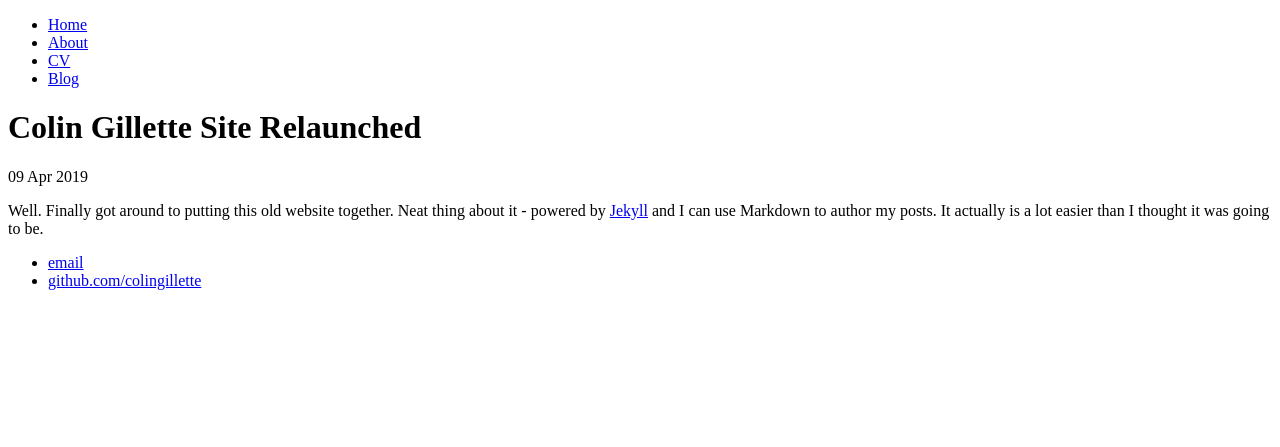
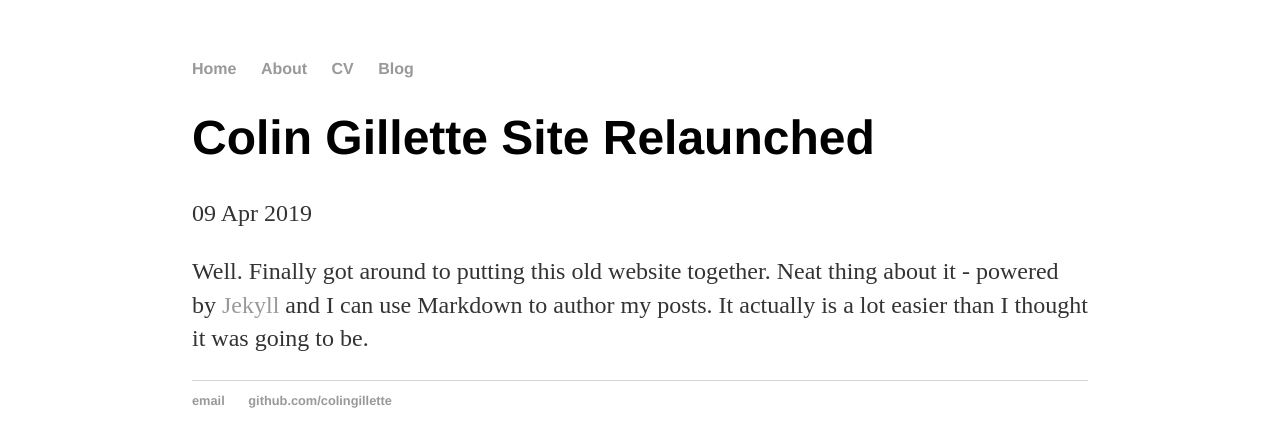
Before and after one commit to colingillette/colingillette.github.io, a Jekyll site: the page built from _posts/2019-04-09-colin-gillette-site-relaunched.md, in a window 1280 px wide. Shown: the top 447 px of the page. Built offline with Jekyll 4.4.1, drawn with Linux system fonts in a browser that asks for light colours.

Commit message:
fix stylesheet pointer

```diff
--- a/_layouts/default.html
+++ b/_layouts/default.html
@@ -2,7 +2,7 @@
 <html>
 	<head>
         <title>{{ page.title }}</title>
-        <link href="css/main.css" rel="stylesheet" type="text/css">
+        <link href="/css/main.css" rel="stylesheet" type="text/css">
 	</head>
 	<body>
 		<nav>
```
